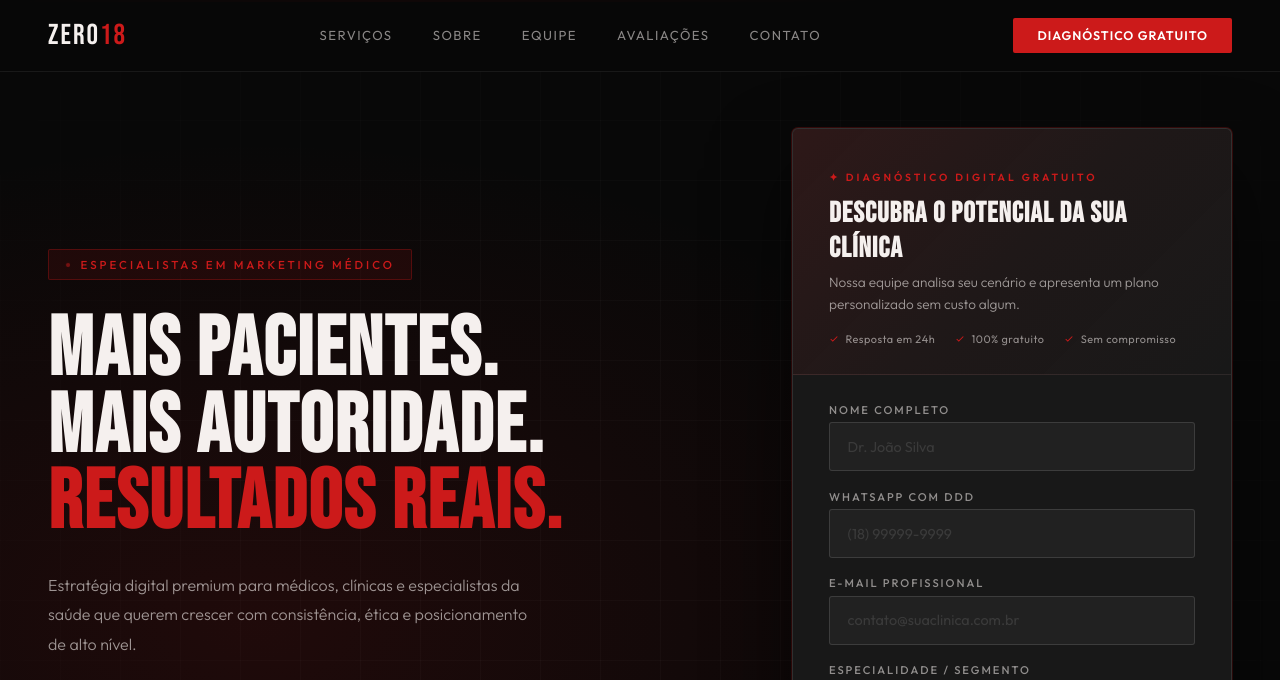
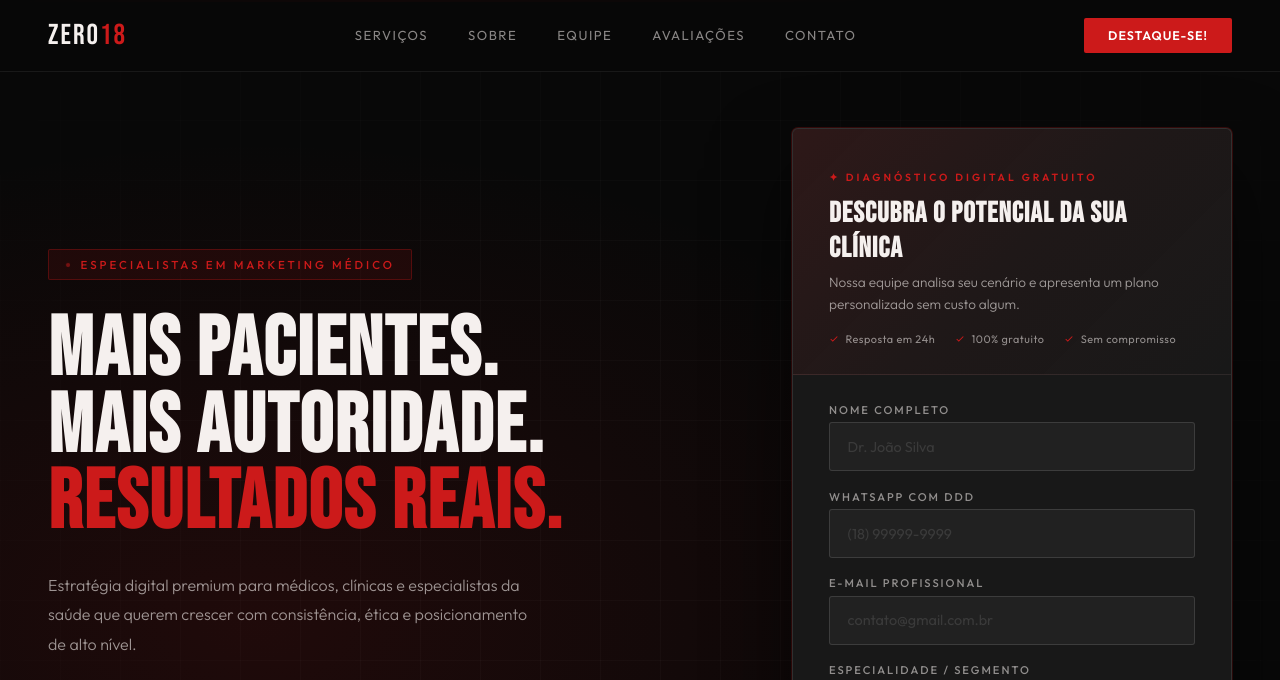
Before and after one commit to kcaldeira-dev/agenciazero18, a plain HTML site: page index.html in a window 1280 px wide. Shown: the top 680 px of the page. Drawn offline with Linux system fonts and the light colour scheme.

Commit message:
Alterações - Texto

```diff
--- a/index.html
+++ b/index.html
@@ -21,7 +21,7 @@
     <a href="#avaliacoes">Avaliações</a>
     <a href="#contato">Contato</a>
   </div>
-  <a href="https://api.whatsapp.com/send?phone=5518991270645&text=Olá! Vim pelo WebSite da Agência, gostaria de mais informações!" class="nav-cta" target="_blank">Diagnóstico Gratuito</a>
+  <a href="https://api.whatsapp.com/send?phone=5518991270645&text=Olá! Vim pelo WebSite da Agência, gostaria de mais informações!" class="nav-cta" target="_blank">DESTAQUE-SE!</a>
 </nav>
 
 <!-- HERO -->
@@ -85,7 +85,7 @@
       </div>
       <div class="form-group">
         <label>E-mail profissional</label>
-        <input type="email" placeholder="contato@suaclinica.com.br" required>
+        <input type="email" placeholder="contato@gmail.com.br" required>
       </div>
       <div class="form-group">
         <label>Especialidade / Segmento</label>
```
